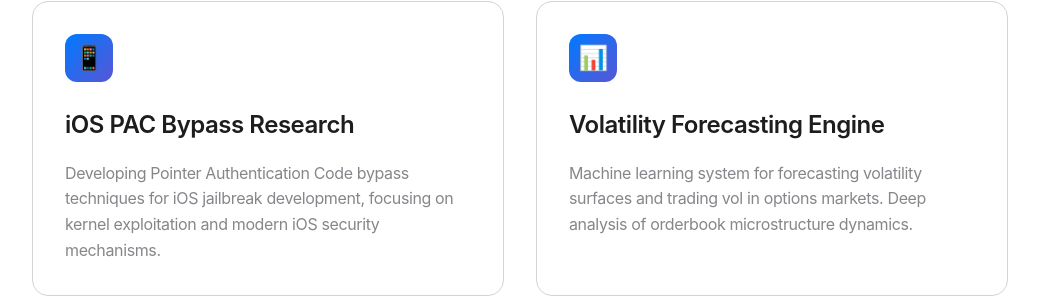
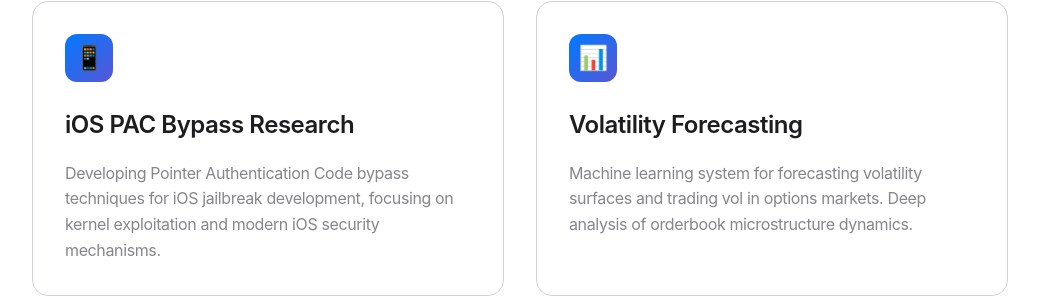
Before and after one commit to brianrojrc/brianrojrc.github.io, a Jekyll site: the page built from projects.md, in a window 1280 px wide. Shown: the part 583-887 px from the top of the page, without its empty margins (120-1159 px from the left). Built offline with Jekyll 4.4.1, drawn with Linux system fonts in a browser that asks for light colours.

Commit message:
Update projects.md

```diff
--- a/projects.md
+++ b/projects.md
@@ -19,7 +19,7 @@ title: Projects
         </div>
         <div class="card">
             <div class="card-icon">📊</div>
-            <h3>Volatility Forecasting Engine</h3>
+            <h3>Volatility Forecasting</h3>
             <p>Machine learning system for forecasting volatility surfaces and trading vol in options markets. Deep analysis of orderbook microstructure dynamics.</p>
         </div>
         <div class="card">
```
